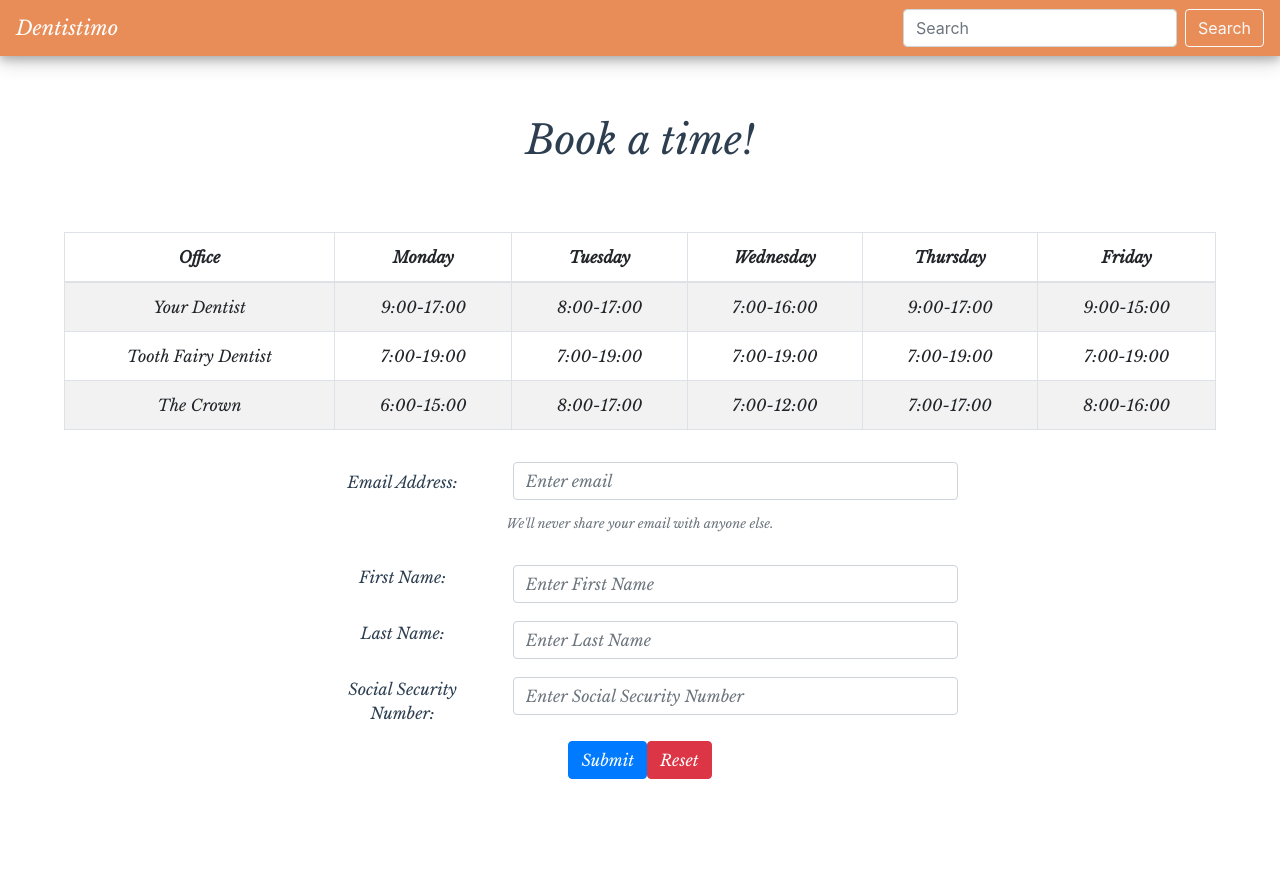
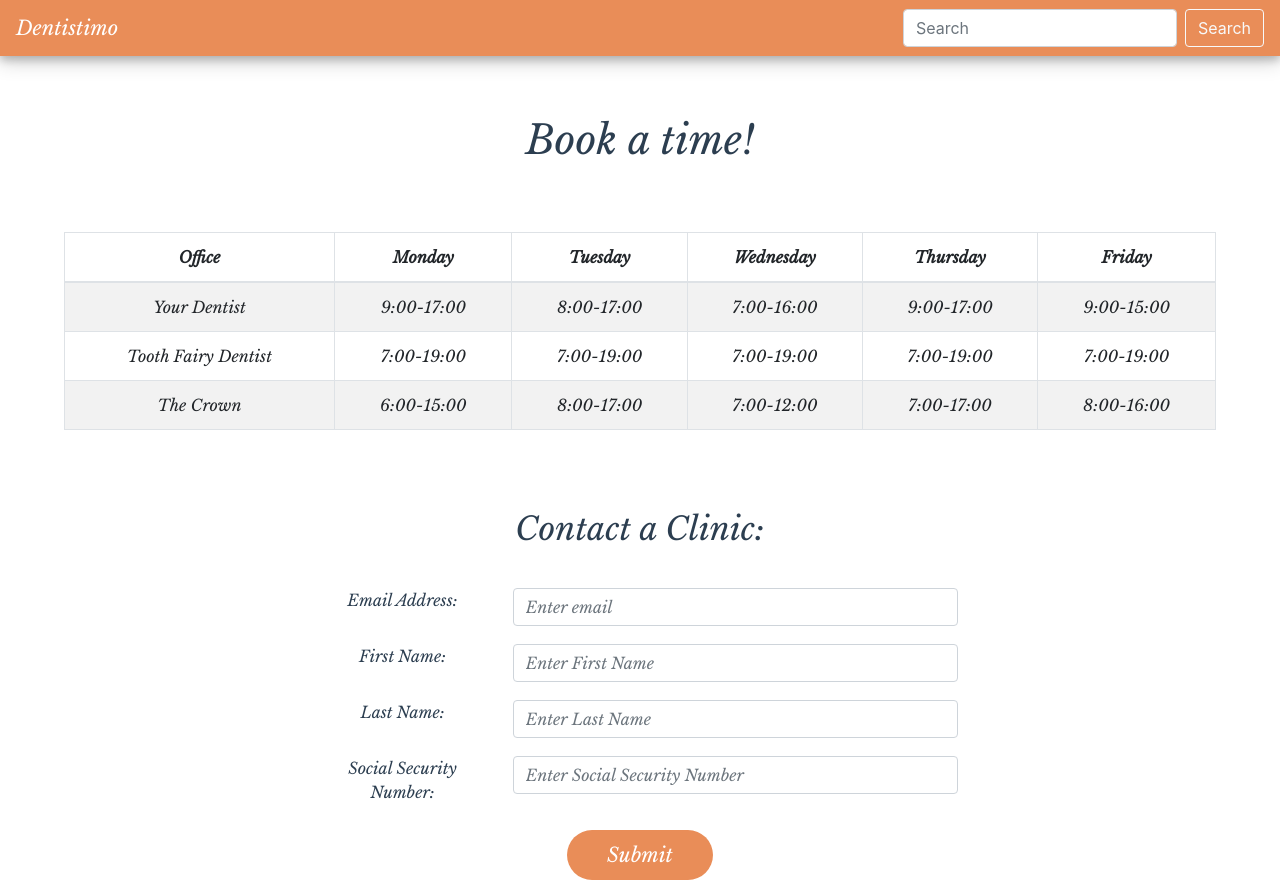
Before and after one commit to Brother-Blue/Dist.-Systems-booking-gui, a Vue app in the folder client/: page /booking in a window 1280 px wide. Before the commit the page ends 800 px from the top, so only its background shows below. Built offline with nearby package versions, Linux system fonts and the light colour scheme; what vue-good-table would draw is missing.

Commit message:
Add submit button to contact form

```diff
--- a/client/src/components/BookingForm.vue
+++ b/client/src/components/BookingForm.vue
@@ -1,13 +1,10 @@
 <template>
 <b-container>
+
+    <h2> Contact a Clinic: </h2>
+
   <div class="bookingform">
       <b-form>
-
-      <b-form-group
-        id="input-group-1"
-        label-for="input-1"
-        description="We'll never share your email with anyone else."
-      >
 
       <b-row id="email-row" align-h="center">
       <b-col cols="2">
@@ -24,7 +21,6 @@
         ></b-form-input>
       </b-col>
       </b-row>
-      </b-form-group>
 
         <b-row id="fname-row" align-h="center">
         <b-col cols="2">
@@ -69,8 +65,7 @@
         </b-col>
         </b-row>
 
-      <b-button type="submit" variant="primary">Submit</b-button>
-      <b-button type="reset" variant="danger">Reset</b-button>
+      <b-button id="contact" type="submit" variant="primary">Submit</b-button>
     </b-form>
   </div>
 </b-container>
@@ -93,10 +88,6 @@
 
 <style scoped>
 
-#email {
-    margin-top: 0.5em;
-}
-
 #email-row {
     padding-top: 1em;
 }
@@ -113,4 +104,23 @@
     padding-top: 1em;
 }
 
+h2 {
+    padding-top: 2em;
+    padding-bottom: 0.5em;
+}
+
+#contact {
+  border-radius: 30px;
+  margin-top: 0.5em;
+  padding: 10px 40px;
+  background-color:#e98d58;
+  border: #e98d58;
+  font-size: 20px;
+  font-family: 'Libre Baskerville', serif;
+}
+
+#contact:hover {
+  color: rgb(57, 77, 41);
+}
+
 </style>
```
